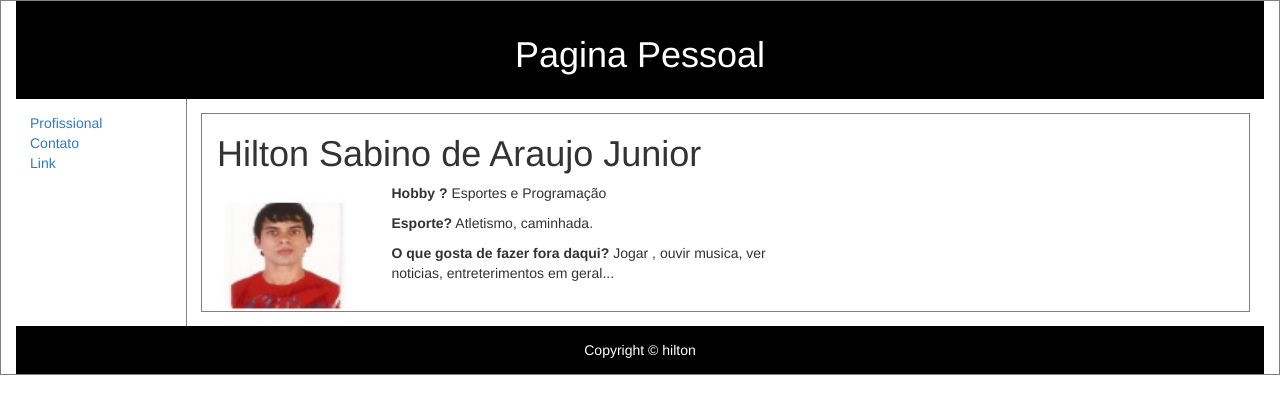
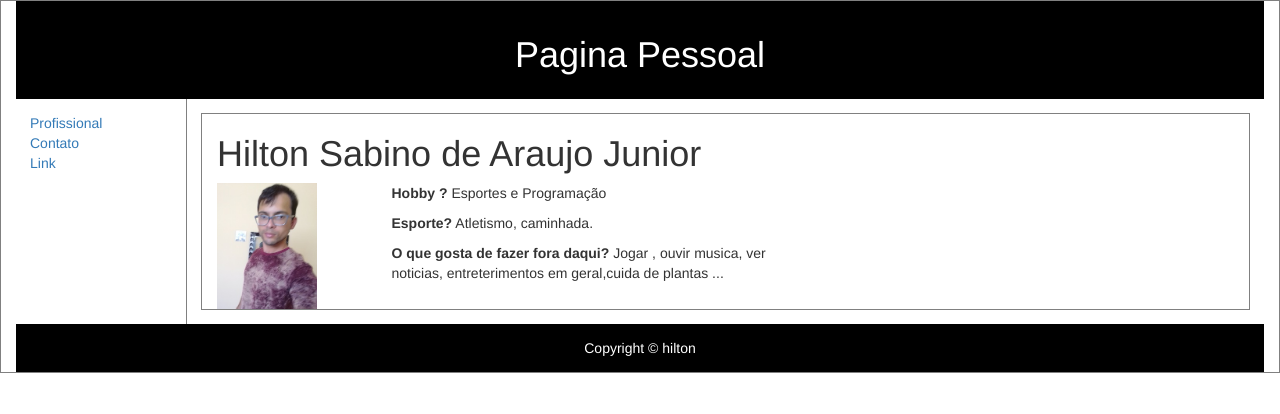
Before and after one commit to hiltonjr/hiltonjr.github.io, a plain HTML site: page index.html in a window 1280 px wide. Drawn offline with nearby package versions, Linux system fonts and the light colour scheme.

Commit message:
Melhorias

```diff
--- a/index.html
+++ b/index.html
@@ -66,12 +66,12 @@ article {
   <h1>Hilton Sabino de Araujo Junior</h1>
     <div class="row">
       <div class="col-sm-2">
-        <img src="hiltonjr.github.io/imag/Image.jpg" style="width:128px;height:128px;">
+        <img src="hiltonjr.github.io/imag/20171215_111213.jpg" style="width:100px;height:126px;"border-radius: 40%;>
       </div>
       <div class="col-sm-5">
         <p><b>Hobby ?</b> Esportes e Programação</p>
         <p><b>Esporte?</b> Atletismo, caminhada.</p>
-        <p><b>O que gosta de fazer fora daqui?</b> Jogar , ouvir musica, ver noticias, entreterimentos em geral...</p>
+        <p><b>O que gosta de fazer fora daqui?</b> Jogar , ouvir musica, ver noticias, entreterimentos em geral,cuida de plantas ...</p>
       </div>
     </div>
   </div>
```
